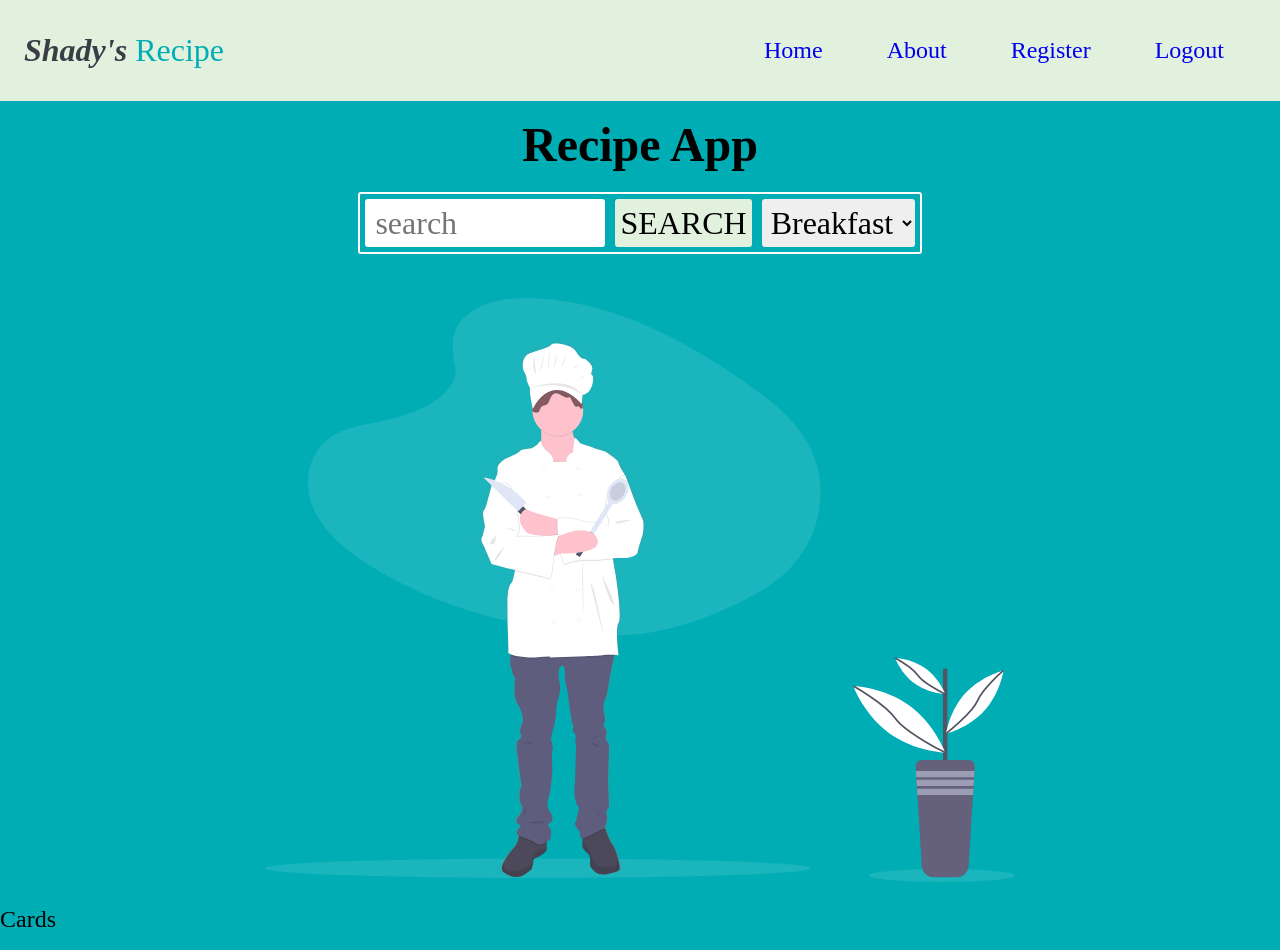
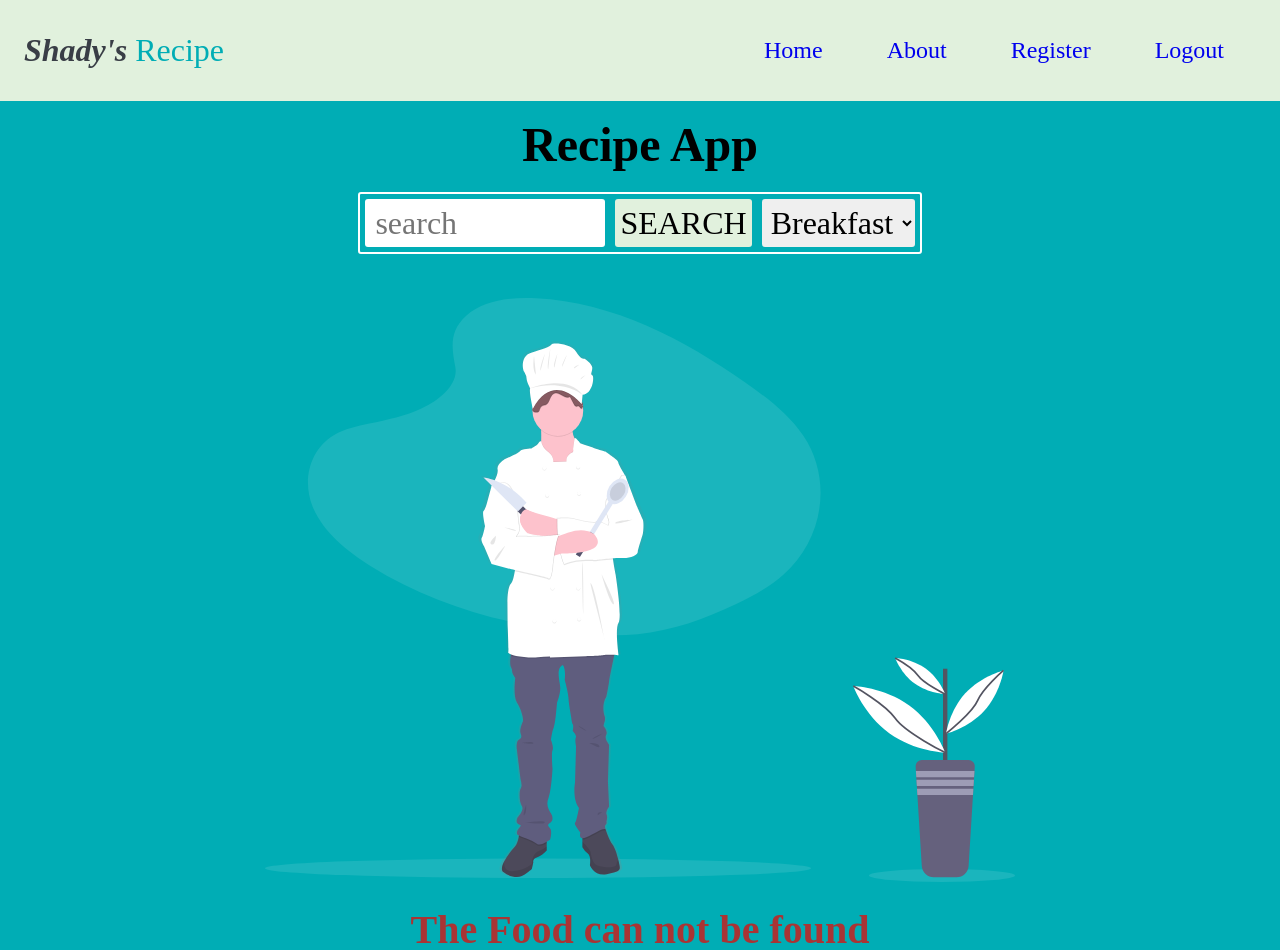
Before and after one commit to SadiKISLAR/recipe-app-with-react, a React (Create React App) app: page / in a window 1280 px wide. Shown: the top 950 px of the page. Built offline with nearby package versions, Linux system fonts and the light colour scheme; a web font is replaced by a local one.

Commit message:
recipes done

```diff
--- a/src/pages/home/Home.jsx
+++ b/src/pages/home/Home.jsx
@@ -2,7 +2,7 @@ import axios from 'axios';
 import React, { useState } from 'react'
 import Cards from '../../components/cards/Cards';
 import Header from '../../components/header/Header';
-import { HomeImg, ImgDiv } from './Home.style';
+import { HeaderText, HomeImg, ImgDiv } from './Home.style';
 import homeSvg from "../../assets/home.svg";
 
 const Home = () => {
@@ -47,9 +47,14 @@ const Home = () => {
       {!recipes &&
         <ImgDiv>
           <HomeImg src={homeSvg} />
-        </ImgDiv>
-      }
-      <Cards />
+        </ImgDiv>}
+
+      {recipes?.length === 0 && (
+        <HeaderText>The Food can not be found</HeaderText>
+      )}
+
+      {recipes?.length > 0 && <Cards recipes={recipes} />}
+
     </div>
   )
 }
```
